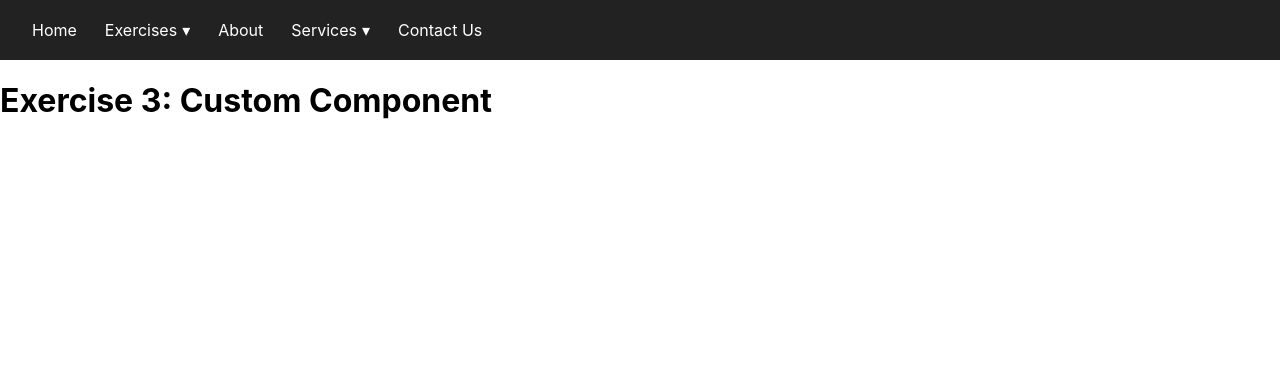
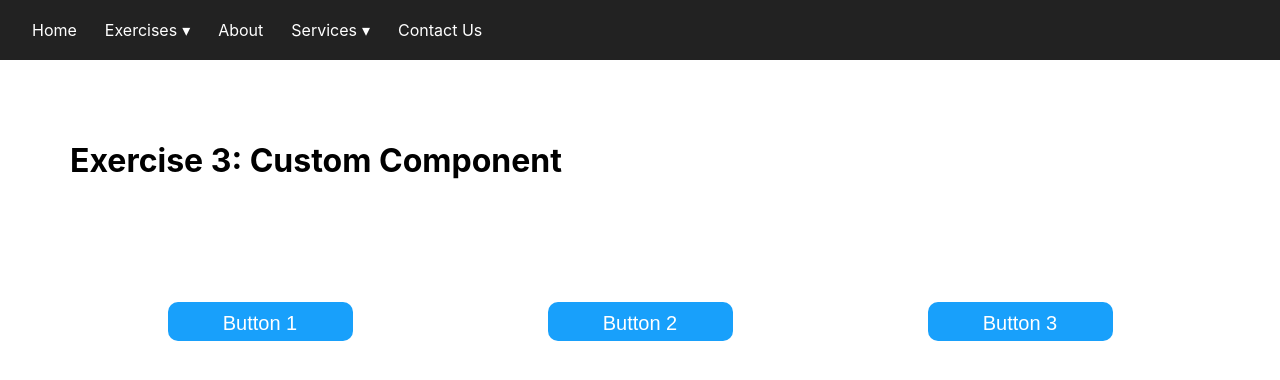
Before and after one commit to nescalan/coderfiles, a React (Create React App) app: page /exercise3 in a window 1280 px wide. Shown: the top 380 px of the page. Built offline with nearby package versions, Linux system fonts and the light colour scheme.

Commit message:
Note: Exercise 3 Completed

```diff
--- a/src/components/Buttons/ClickButton/ClickButton.jsx
+++ b/src/components/Buttons/ClickButton/ClickButton.jsx
@@ -1,9 +1,13 @@
 import "./ClickButton.css";
 
-const ClickButton = (props) => {
+const ClickButton = ({ children, id }) => {
+  const handleClick = (id) => {
+    alert("You clicked the button number: " + id);
+  };
+
   return (
-    <button onClick={() => console.log("clicked")} className="btn">
-      {props.children}
+    <button className="btn" onClick={() => handleClick(id)}>
+      {children}
     </button>
   );
 };
--- /dev/null
+++ b/src/pages/Exercise3/Exercise3.css
@@ -0,0 +1,5 @@
+.button-container {
+  padding-top: 100px;
+  display: flex;
+  justify-content: space-around;
+}
--- a/src/pages/Exercise3/Exercise3.jsx
+++ b/src/pages/Exercise3/Exercise3.jsx
@@ -1,7 +1,15 @@
+import { ClickButton } from "../../components/";
+import "./Exercise3.css";
+
 const Exercise3 = () => {
   return (
-    <div>
+    <div className="container">
       <h1>Exercise 3: Custom Component</h1>
+      <div className="button-container">
+        <ClickButton id="1">Button 1</ClickButton>
+        <ClickButton id="2">Button 2</ClickButton>
+        <ClickButton id="3">Button 3</ClickButton>
+      </div>
     </div>
   );
 };
```
Also changed, not shown: 1 other file (tests, documents, lock files or other folders).
